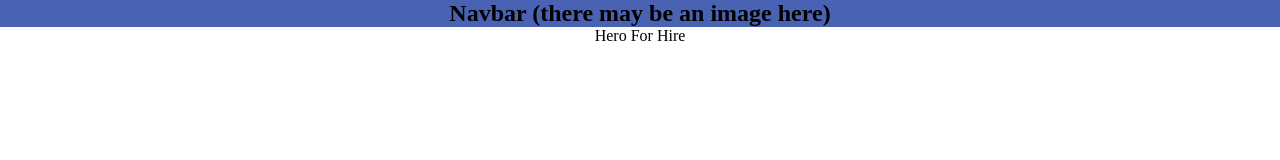
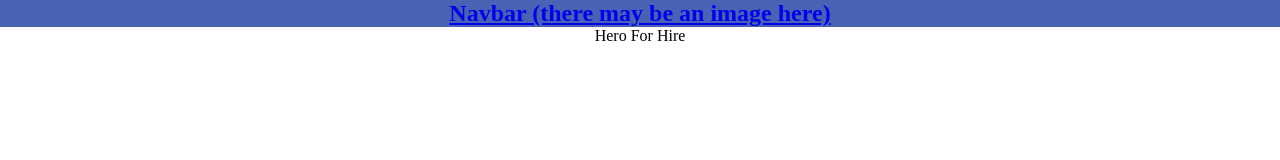
Before and after one commit to Surucobe/MemeGenerator, a React (Create React App) app: page / in a window 1280 px wide. Shown: the top 160 px of the page. Built offline with nearby package versions, Linux system fonts and the light colour scheme.

Commit message:
styling and considering using sass

```diff
--- a/src/Components/Hero.jsx
+++ b/src/Components/Hero.jsx
@@ -1,4 +1,6 @@
 import React from 'react'
+
+import '../assets/styles/gallery.css'
 
 const Hero = () =>(
   <div className="gallery-hero">
--- a/src/Components/Navbar.jsx
+++ b/src/Components/Navbar.jsx
@@ -1,10 +1,13 @@
 import React from 'react'
+import { Link } from 'react-router-dom'
 
 import '../assets/styles/components/Navbar.css'
 
 const Navbar = () =>(
   <div className="navbar-container">
-    <h2>Navbar (there may be an image here)</h2>
+    <Link to="/">
+      <h2>Navbar (there may be an image here)</h2>
+    </Link>
   </div>
 )
 
```
Also changed, not shown: src/assets/styles/components/Hero.css (added), 1 other file (tests, documents, lock files or other folders).
